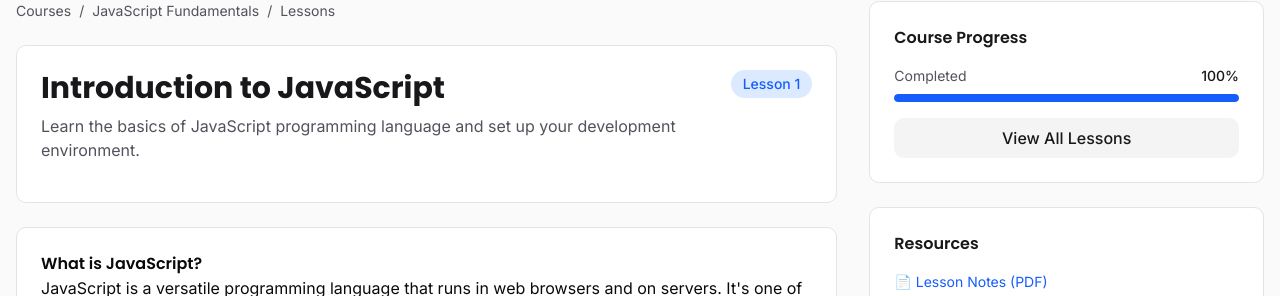
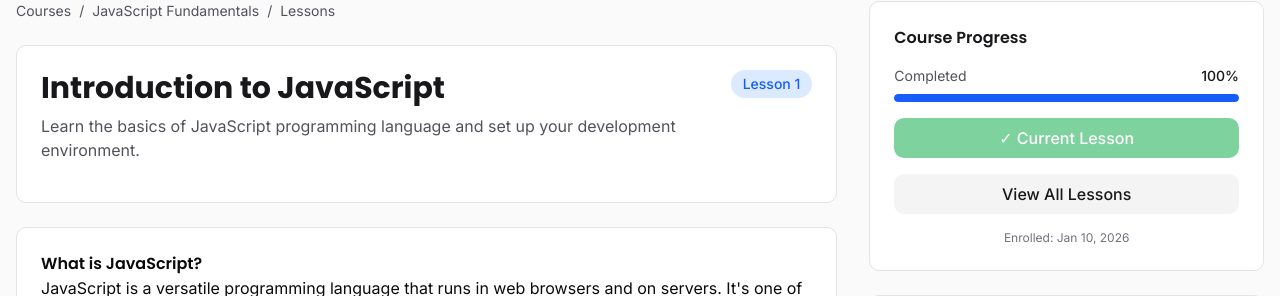
Before and after one commit to kushkumarkashyap7280/callofcoders2026, a Next.js app: page /courses/1/lessons/arrays-and-objects in a window 1280 px wide. Shown: the part 185-481 px from the top of the page. Built offline with nearby package versions, Linux system fonts and the light colour scheme; no server answers.

Commit message:
feat: add mock user enrollment data for lessons and courses

```diff
--- a/app/(users)/courses/[course_slug]/lessons/[lesson_slug]/page.tsx
+++ b/app/(users)/courses/[course_slug]/lessons/[lesson_slug]/page.tsx
@@ -66,16 +66,15 @@ export default function LessonPage({
     lastAccessedAt: Date
     currentLessonId: string
     isCompleted: boolean
-  } | null = null // TODO: Fetch from API
-  // {
-  //   id: 'enrollment-id',
-  //   userId: 'user-id',
-  //   courseId: '1',
-  //   enrolledAt: new Date('2026-01-10'),
-  //   lastAccessedAt: new Date('2026-01-14'),
-  //   currentLessonId: '1',
-  //   isCompleted: false,
-  // }
+  } | null = {
+    id: 'enrollment-1',
+    userId: 'user-1',
+    courseId: '1',
+    enrolledAt: new Date('2026-01-10'),
+    lastAccessedAt: new Date('2026-01-14'),
+    currentLessonId: '1',
+    isCompleted: false,
+  } // TODO: Fetch from API
 
   const allLessons = [lesson] // TODO: Fetch all lessons for progress calculation
   const currentLessonIndex = userEnrollment?.currentLessonId
--- a/app/(users)/courses/[course_slug]/lessons/page.tsx
+++ b/app/(users)/courses/[course_slug]/lessons/page.tsx
@@ -25,16 +25,15 @@ export default function CourseLessonsPage({ params }: { params: { course_slug: s
   }
 
   // User's enrollment (tracks currentLessonId and isCompleted)
-  const userEnrollment = null // TODO: Fetch from API
-  // {
-  //   id: 'enrollment-id',
-  //   userId: 'user-id',
-  //   courseId: '1',
-  //   enrolledAt: new Date('2026-01-10'),
-  //   lastAccessedAt: new Date('2026-01-14'),
-  //   currentLessonId: 'lesson-3',
-  //   isCompleted: false,
-  // }
+  const userEnrollment = {
+    id: 'enrollment-1',
+    userId: 'user-1',
+    courseId: '1',
+    enrolledAt: new Date('2026-01-10'),
+    lastAccessedAt: new Date('2026-01-14'),
+    currentLessonId: '3',
+    isCompleted: false,
+  }
 
   const lessons = [
     {
@@ -117,7 +116,7 @@ export default function CourseLessonsPage({ params }: { params: { course_slug: s
           >
             <div className="flex items-start gap-4">
               {/* Lesson Number */}
-              <div className="flex-shrink-0 w-10 h-10 sm:w-12 sm:h-12 rounded-full bg-blue-100 dark:bg-blue-900/30 flex items-center justify-center">
+              <div className="shrink-0 w-10 h-10 sm:w-12 sm:h-12 rounded-full bg-blue-100 dark:bg-blue-900/30 flex items-center justify-center">
                 <span className="text-blue-600 dark:text-blue-400 font-semibold">
                   {lesson.sequenceNo}
                 </span>
--- a/app/(users)/courses/[course_slug]/page.tsx
+++ b/app/(users)/courses/[course_slug]/page.tsx
@@ -35,16 +35,15 @@ export default function CoursePage({ params }: { params: { course_slug: string }
   }
 
   // User's enrollment in this course (null if not enrolled)
-  const userEnrollment = null // TODO: Fetch from API
-  // {
-  //   id: 'enrollment-id',
-  //   userId: 'user-id',
-  //   courseId: '1',
-  //   enrolledAt: new Date('2026-01-10'),
-  //   lastAccessedAt: new Date('2026-01-14'),
-  //   currentLessonId: 'lesson-3',
-  //   isCompleted: false,
-  // }
+  const userEnrollment = {
+    id: 'enrollment-1',
+    userId: 'user-1',
+    courseId: '1',
+    enrolledAt: new Date('2026-01-10'),
+    lastAccessedAt: new Date('2026-01-14'),
+    currentLessonId: '3',
+    isCompleted: false,
+  }
 
   return (
     <div className="container mx-auto px-4 py-8 max-w-7xl">
```
